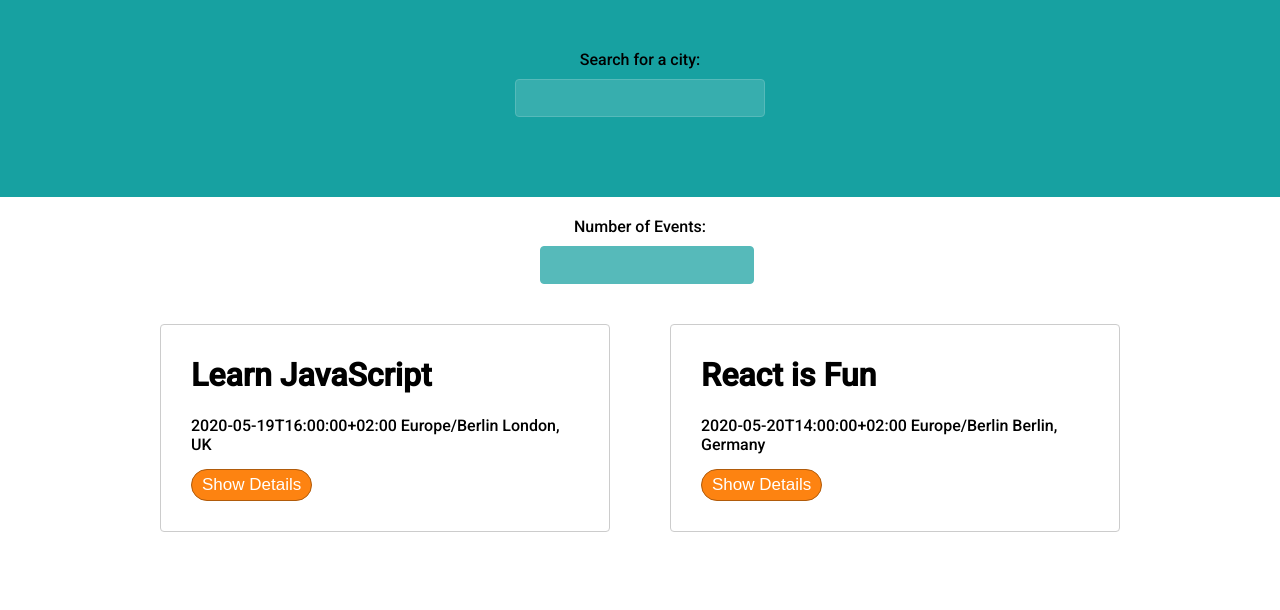
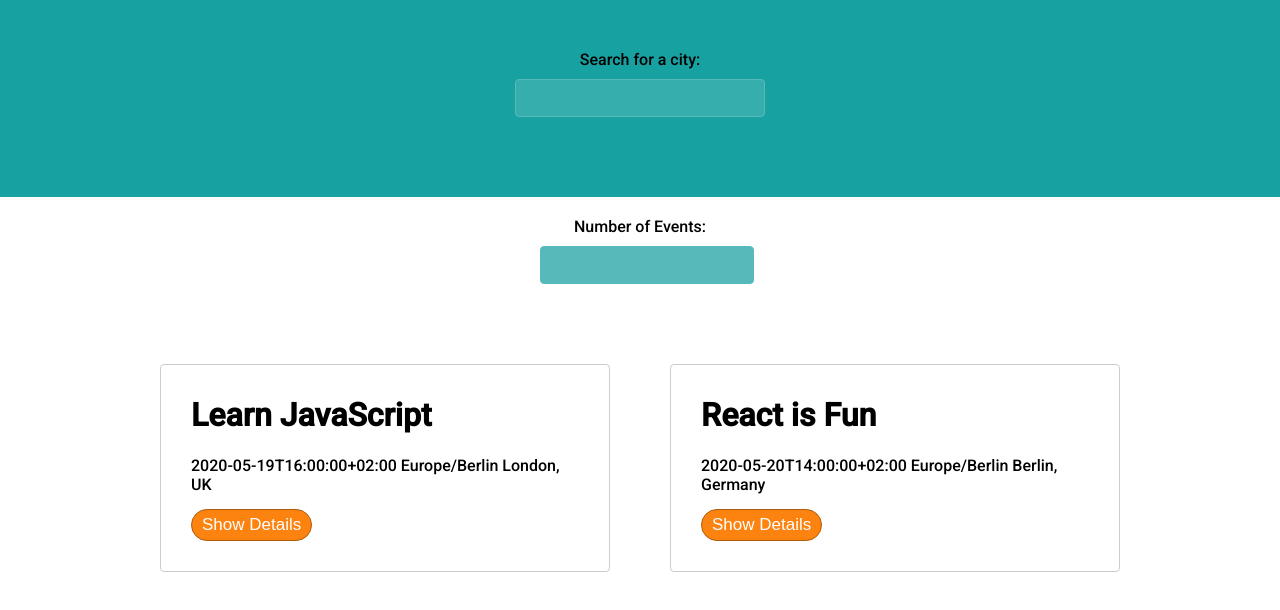
Before and after one commit to msemedo2/meet, a React (Create React App) app: page / in a window 1280 px wide. Shown: the top 610 px of the page. Built offline with nearby package versions, Linux system fonts and the light colour scheme; what atatus-spa would draw is missing.

Commit message:
Offline Alert update

```diff
--- a/src/Alert.js
+++ b/src/Alert.js
@@ -41,7 +41,9 @@ class ErrorAlert extends Alert {
 class OfflineAlert extends Alert {
 	constructor(props) {
 		super(props);
-		this.color = '#c60';
+		this.color = '#ff6600';
+		this.position = 'relative';
+		this.top = '300px';
 	}
 }
 
--- a/src/App.css
+++ b/src/App.css
@@ -85,6 +85,7 @@ input[type='number'] {
 	display: flex;
 	justify-content: center;
 	flex-wrap: wrap;
+	margin-top: 60px;
 }
 
 .suggestions > li:last-child {
@@ -257,8 +258,3 @@ input[type='number'] {
 	width: 600px;
 	display: block;
 }
-
-/* .ErrorAlert {
-	position: relative;
-	top: 270px;
-} */
--- a/src/App.js
+++ b/src/App.js
@@ -4,8 +4,9 @@ import EventList from './EventList';
 import CitySearch from './CitySearch';
 import NumberOfEvents from './NumberOfEvents';
 import { getEvents, extractLocations } from './api';
+import './nprogress.css';
 import { OfflineAlert } from './Alert';
-import './nprogress.css';
+
 class App extends Component {
 	state = {
 		events: [],
@@ -54,11 +55,13 @@ class App extends Component {
 	render() {
 		return (
 			<div className="App">
-				{!navigator.onLine && (
-					<OfflineAlert
-						text={'You are currently offline, data may not  be updated.'}
-					/>
-				)}
+				<div className="offlineAlert">
+					{!navigator.onLine && (
+						<OfflineAlert
+							text={'You are currently offline, data may not  be updated.'}
+						/>
+					)}
+				</div>
 				<CitySearch
 					locations={this.state.locations}
 					updateEvents={this.updateEvents}
--- a/src/NumberOfEvents.js
+++ b/src/NumberOfEvents.js
@@ -36,7 +36,7 @@ export class NumberOfEvents extends Component {
 						onChange={this.handleInputChanged}
 					/>
 				</label>
-				<ErrorAlert text={this.state.infoText} />
+				<ErrorAlert text={this.state.infoText} />{' '}
 			</div>
 		);
 	}
```
